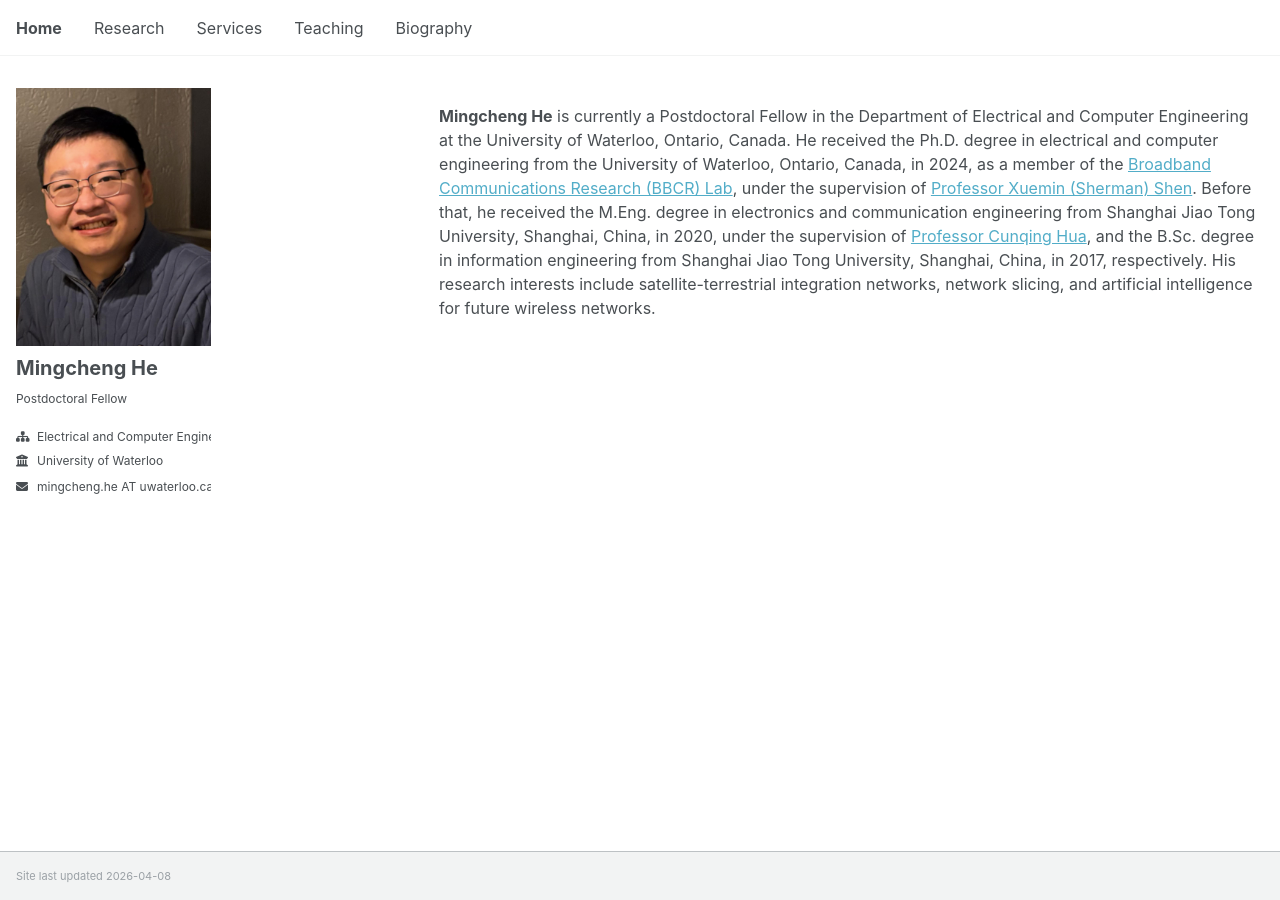
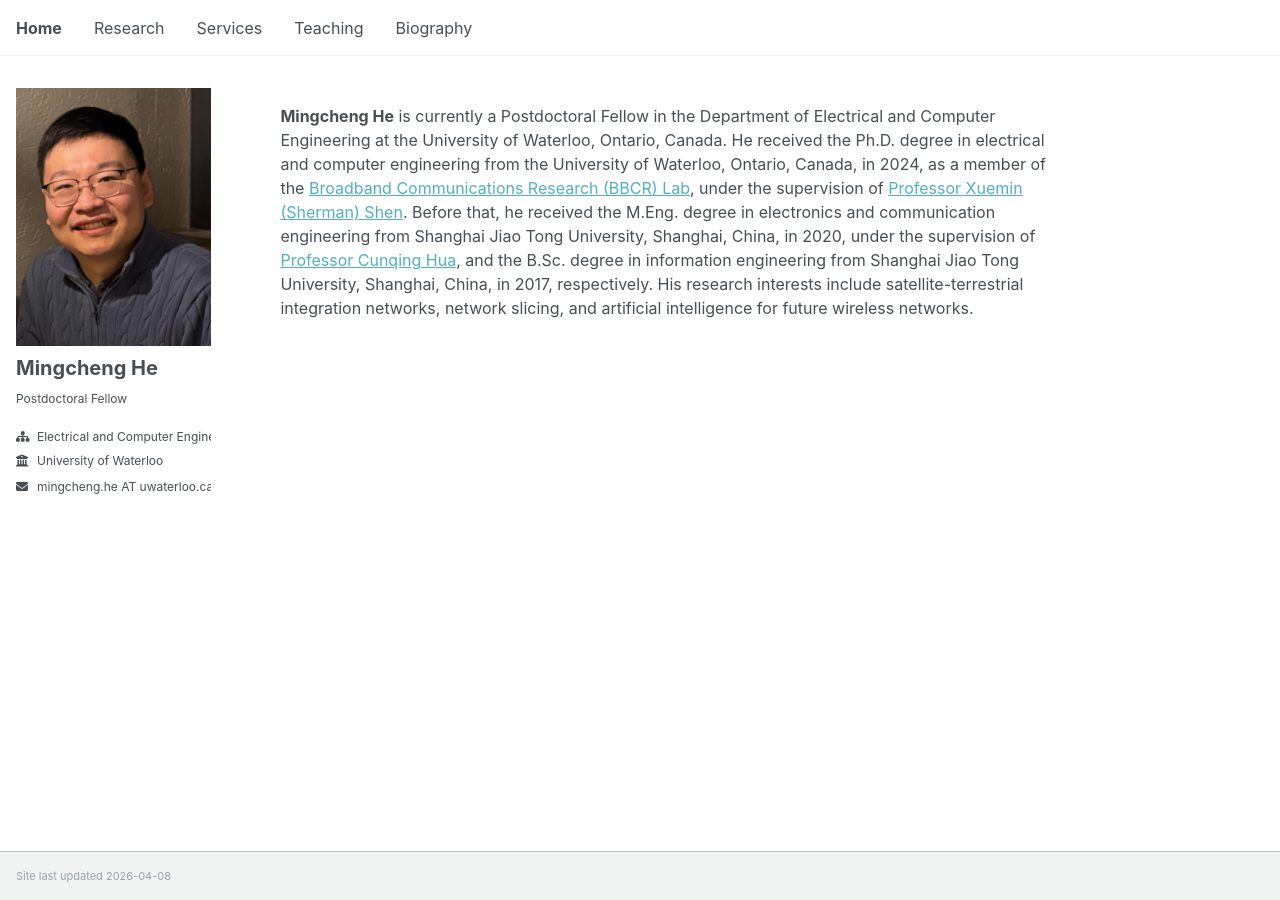
Before and after one commit to mingcheng-he/mingcheng-he.github.io, a Jekyll site: the page built from _pages/about.md, in a window 1280 px wide. Built offline with Jekyll 4.4.1, drawn with Linux system fonts in a browser that asks for light colours; a script that is not in the unit is left out.

Commit message:
Update _archive.scss

```diff
--- a/_sass/layout/_archive.scss
+++ b/_sass/layout/_archive.scss
@@ -11,7 +11,8 @@
 
   @include breakpoint($large) {
     @include span(10 of 12 last);
-    @include prefix(2 of 12);
+    @include prefix(0.5 of 12);
+    @include suffix(2 of 12);
   }
 
   a {
```
